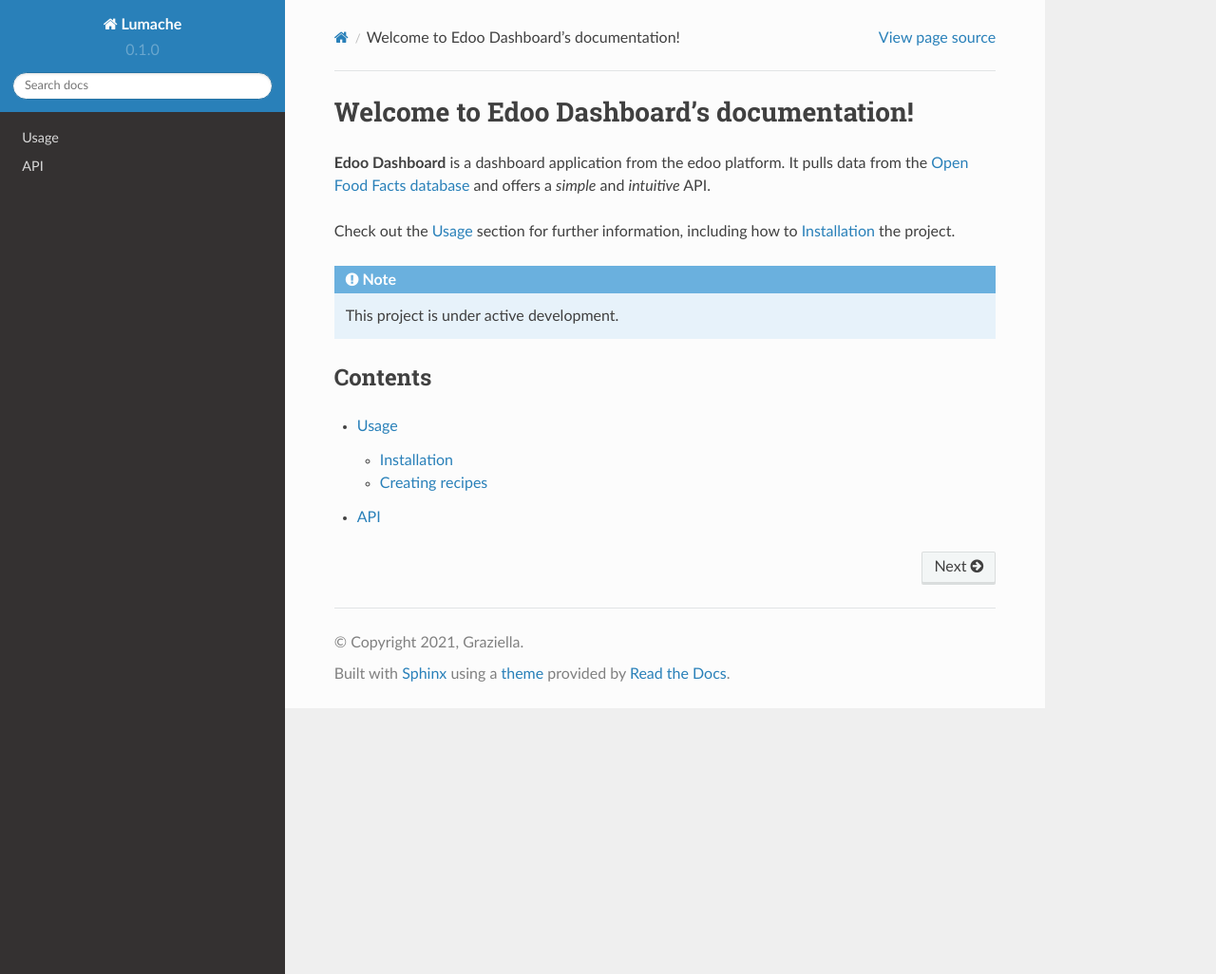
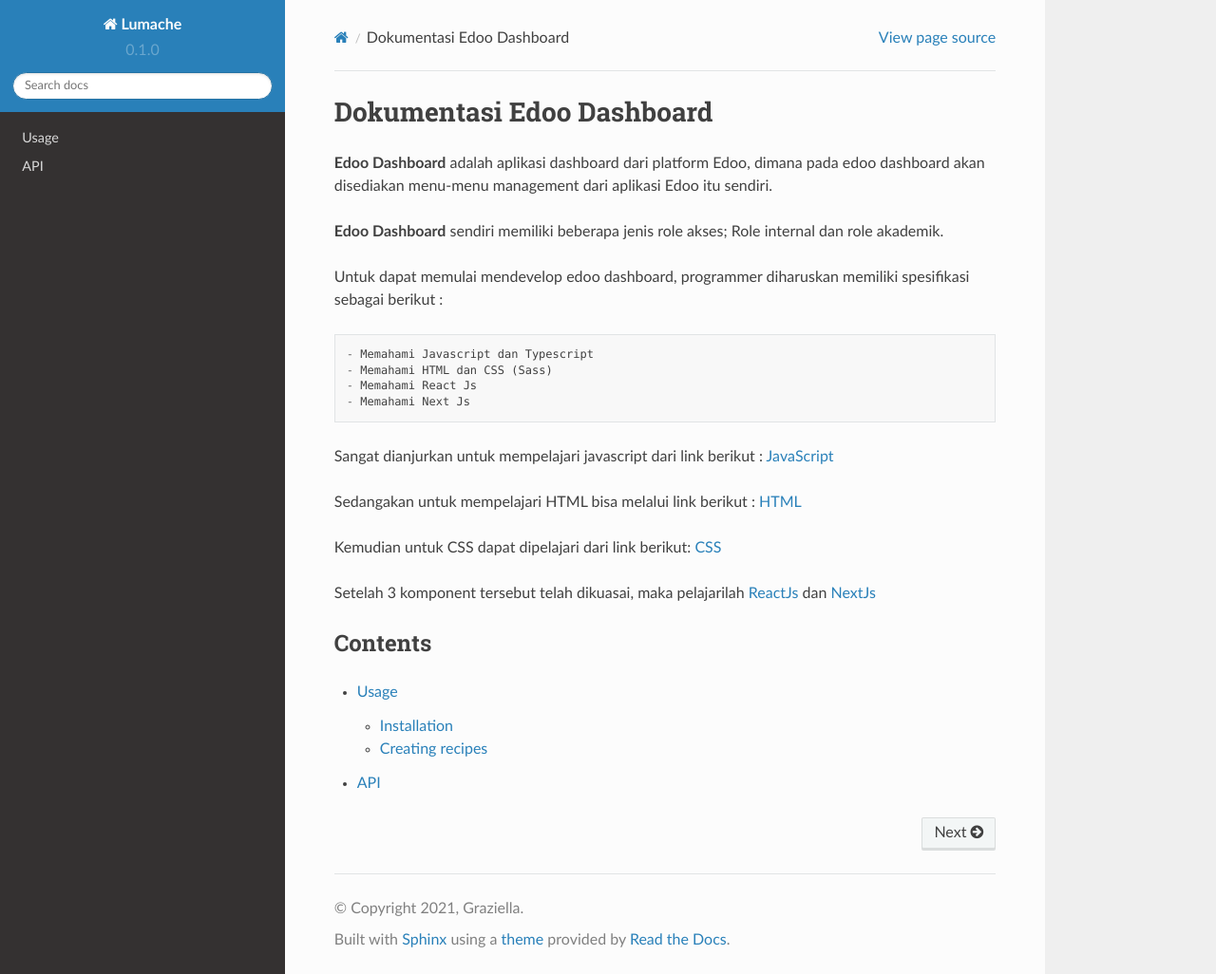
Before and after one commit to Grisela/edoo_dashboard_documentation, a Sphinx documentation site: the page built from docs/source/index.rst, in a window 1280 px wide and 1026 px high. Shown: the whole window at 95% size. Built offline with Sphinx 7.4.7 and the Read the Docs theme 2.0.0, drawn with Linux system fonts in a browser that asks for light colours.

Commit message:
Update index.rst

```diff
--- a/docs/source/index.rst
+++ b/docs/source/index.rst
@@ -1,20 +1,32 @@
-Welcome to Edoo Dashboard's documentation!
+Dokumentasi Edoo Dashboard
 ===================================
 
-**Edoo Dashboard** is a dashboard application from the edoo platform.
-It pulls data from the `Open Food Facts database <https://world.openfoodfacts.org/>`_
-and offers a *simple* and *intuitive* API.
+.. meta::
+   :description lang=en: Automate building, versioning, and hosting of your technical documentation continuously on Read the Docs.
 
-Check out the :doc:`usage` section for further information, including
-how to :ref:`installation` the project.
 
-.. note::
+**Edoo Dashboard** adalah aplikasi dashboard dari platform Edoo, dimana pada edoo dashboard akan disediakan menu-menu management dari aplikasi Edoo itu sendiri.
 
-   This project is under active development.
+**Edoo Dashboard** sendiri memiliki beberapa jenis role akses; Role internal dan role akademik.
+
+Untuk dapat memulai mendevelop edoo dashboard, programmer diharuskan memiliki spesifikasi sebagai berikut : ::
+
+    - Memahami Javascript dan Typescript
+    - Memahami HTML dan CSS (Sass)
+    - Memahami React Js
+    - Memahami Next Js
+
+Sangat dianjurkan untuk mempelajari javascript dari link berikut : `JavaScript <https://developer.mozilla.org/en-US/docs/Web/JavaScript?retiredLocale=id>`_
+
+Sedangakan untuk mempelajari HTML bisa melalui link berikut : `HTML <https://developer.mozilla.org/en-US/docs/Web/HTML>`_
+
+Kemudian untuk CSS dapat dipelajari dari link berikut: `CSS <https://developer.mozilla.org/en-US/docs/Web/CSS>`_
+
+Setelah 3 komponent tersebut telah dikuasai, maka pelajarilah `ReactJs <https://reactjs.org/docs/getting-started.html>`_
+dan `NextJs <https://nextjs.org/>`_
 
 Contents
 --------
-
 .. toctree::
 
    usage
```
